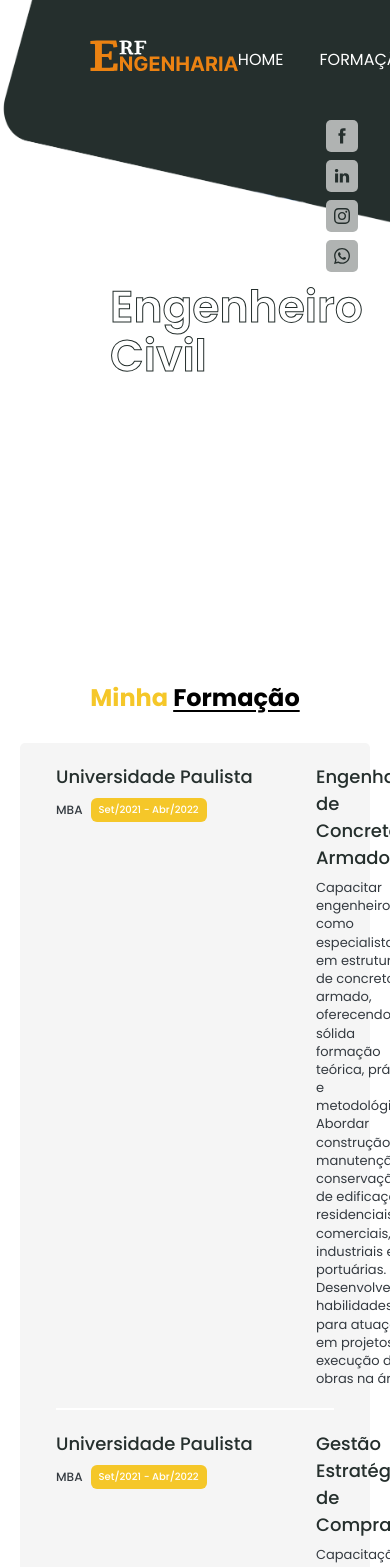
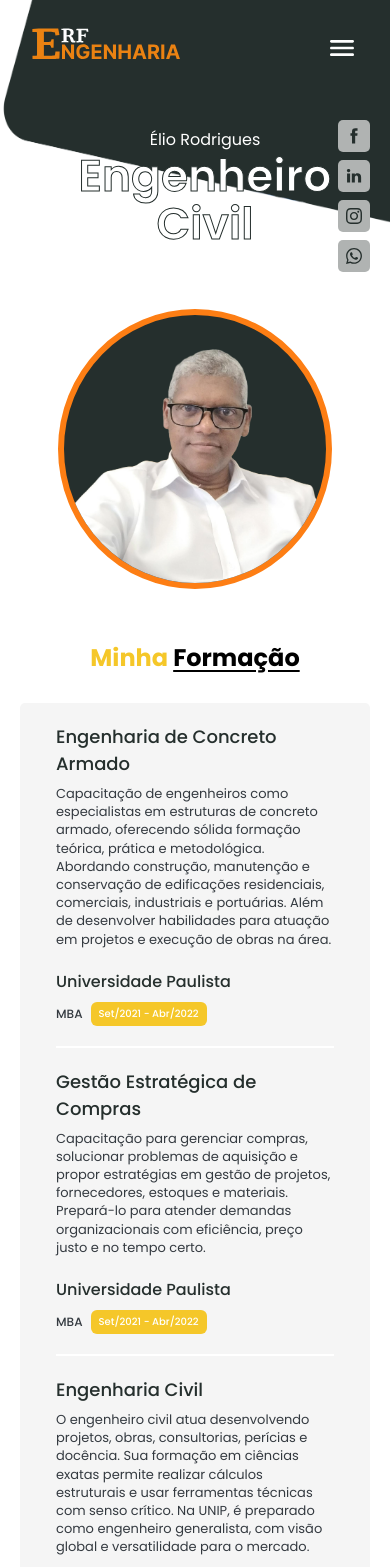
Before and after one commit to Mirian97/civil-engineering-website-angular, an Angular app: page / in a window 390 px wide. Shown: the top 1567 px of the page. Built offline with nearby package versions, Linux system fonts and the light colour scheme.

Commit message:
feat: adapt to mobile

```diff
--- a/src/app/components/button/button.component.scss
+++ b/src/app/components/button/button.component.scss
@@ -5,6 +5,7 @@ button {
   border-radius: 5px;
   padding: 14px 50px;
   transition: all 0.2s ease-in-out;
+  text-align: center;
   cursor: pointer;
 
   &.primary {
--- a/src/app/components/floating-contact/floating-contact.component.scss
+++ b/src/app/components/floating-contact/floating-contact.component.scss
@@ -1,6 +1,6 @@
 .contact-floating {
   position: fixed;
-  right: 32px;
+  right: 20px;
   top: 120px;
   display: flex;
   flex-direction: column;
@@ -24,3 +24,9 @@ a {
       rgba(17, 17, 26, 0.1) 0px 4px 16px;
   }
 }
+
+@media (min-width: 640px) {
+  .contact-floating {
+    right: 32px;
+  }
+}
--- a/src/app/components/footer-section/footer-section.component.scss
+++ b/src/app/components/footer-section/footer-section.component.scss
@@ -1,11 +1,12 @@
 .call-me-section {
   background-color: #f9f9f9;
-  margin-top: auto;
 
   .section {
-    flex-direction: row;
-    justify-content: space-between;
+    justify-content: center;
     align-items: center;
+    margin: auto;
+    gap: 16px;
+    text-align: center;
   }
 
   h4 {
@@ -53,3 +54,12 @@
     }
   }
 }
+
+@media (min-width: 640px) {
+  .call-me-section {
+    .section {
+      flex-direction: row;
+      justify-content: space-between;
+    }
+  }
+}
--- a/src/app/components/formation-section/formation-section.component.html
+++ b/src/app/components/formation-section/formation-section.component.html
@@ -4,16 +4,16 @@
     @for (item of educationList; track item.title) {
     <div class="formation-item">
       <div>
-        <h4 class="university">{{ item.university }}</h4>
+        <h4 class="title">{{ item.title }}</h4>
+        <p class="description">
+          {{ item.description }}
+        </p>
+      </div>
+      <div class="formation-duration">
+        <h4 class="title university">{{ item.university }}</h4>
         <p class="chip">
           {{ item.type }}
           <span>{{ item.duration }}</span>
-        </p>
-      </div>
-      <div>
-        <h4 class="university">{{ item.title }}</h4>
-        <p class="description">
-          {{ item.description }}
         </p>
       </div>
     </div>
--- a/src/app/components/formation-section/formation-section.component.scss
+++ b/src/app/components/formation-section/formation-section.component.scss
@@ -8,11 +8,13 @@
   text-align: left;
   padding: 0px 36px;
   border-radius: 5px;
+  width: 100%;
+}
 
 .formation-item {
-    display: grid;
-    grid-template-columns: 200px 1fr;
-    gap: 60px;
+  display: flex;
+  flex-direction: column;
+  gap: 20px;
   border-bottom: 2px solid var(--white);
   padding: 20px 0;
   color: var(--gray);
@@ -21,10 +23,14 @@
     border: none;
   }
 
-    .university {
+  .title {
     font-weight: 500;
     font-size: 18px;
     margin-bottom: 8px;
+  }
+
+  .university {
+    font-size: 16px;
   }
 
   .chip {
@@ -52,4 +58,19 @@
     line-height: 1.4;
   }
 }
+
+@media (min-width: 640px) {
+  .formation-item {
+    flex-direction: row-reverse;
+    gap: 60px;
+
+    .formation-duration {
+      width: 200px;
+      flex: none;
     }
+
+    .university {
+      font-size: 18px;
+    }
+  }
+}
--- a/src/app/components/hero-section/hero-section.component.scss
+++ b/src/app/components/hero-section/hero-section.component.scss
@@ -5,25 +5,26 @@
   min-height: 600px;
   width: 100%;
   float: left;
-  padding: 0 90px;
   display: flex;
   flex-direction: column;
-  gap: 100px;
-  margin-bottom: 40px;
+  gap: 32px;
+  padding: 0 32px;
 }
 
 .wrapper-profile {
   display: flex;
+  flex-direction: column;
   justify-content: space-between;
   align-items: center;
   max-width: 1000px;
   margin: 0 auto;
   gap: 40px;
   width: 100%;
+  text-align: center;
 
   div {
     color: var(--white);
-    padding: 0 0 140px 20px;
+    padding: 0 0 20px 20px;
 
     h1 {
       font-weight: 600;
@@ -35,10 +36,30 @@
   }
 
   img {
-    height: 340px;
+    height: 280px;
     z-index: 1;
     border-radius: 50%;
     border: 6px solid var(--orange);
     background-color: var(--gray);
   }
 }
+
+@media (min-width: 1024px) {
+  .home-section {
+    gap: 100px;
+    padding: 0 90px;
+  }
+
+  .wrapper-profile {
+    flex-direction: row;
+    text-align: left;
+
+    div {
+      padding: 0 0 140px 20px;
+    }
+
+    img {
+      height: 340px;
+    }
+  }
+}
--- a/src/app/components/navbar/navbar.component.html
+++ b/src/app/components/navbar/navbar.component.html
@@ -2,6 +2,9 @@
   <a routerLink="/">
     <img src="/svgs/primary-logo.svg" alt="Logo ERF" class="logo" />
   </a>
+  <button class="menu">
+    <app-svg-icon iconName="menu" [height]="32" [width]="32" fill="#FFF" />
+  </button>
   <ul class="navbar">
     @for (item of navbarList; track item.location) {
     <app-navbar-item [location]="item.location" [name]="item.name">
--- a/src/app/components/navbar/navbar.component.scss
+++ b/src/app/components/navbar/navbar.component.scss
@@ -1,7 +1,7 @@
 .header {
   display: flex;
   justify-content: space-between;
-  padding: 40px 0;
+  padding: 28px 0;
   align-self: start;
   margin: 0;
   align-items: center;
@@ -13,7 +13,26 @@
   }
 
   .navbar {
-    display: flex;
     gap: 36px;
+    display: none;
   }
 }
+
+.menu {
+  all: unset;
+  background-color: none;
+}
+
+@media (min-width: 764px) {
+  .menu {
+    display: none;
+  }
+
+  .header {
+    padding: 40px 0;
+
+    .navbar {
+      display: flex;
+    }
+  }
+}
--- a/src/app/components/navbar/navbar.component.ts
+++ b/src/app/components/navbar/navbar.component.ts
@@ -2,11 +2,12 @@ import { Component } from '@angular/core';
 import { RouterModule } from '@angular/router';
 import { NAVBAR_LIST } from '../../constants/navbar-list';
 import { NavbarItemComponent } from '../navbar-item/navbar-item.component';
+import { SvgIconComponent } from '../svg-icon/svg-icon.component';
 
 @Component({
   selector: 'app-navbar',
   standalone: true,
-  imports: [NavbarItemComponent, RouterModule],
+  imports: [NavbarItemComponent, RouterModule, SvgIconComponent],
   templateUrl: './navbar.component.html',
   styleUrl: './navbar.component.scss',
 })
--- a/src/app/constants/education-list.ts
+++ b/src/app/constants/education-list.ts
@@ -4,7 +4,7 @@ export const EDUCATION_LIST = [
     duration: 'Set/2021 - Abr/2022',
     title: 'Engenharia de Concreto Armado',
     description:
-      'Capacitar engenheiros como especialistas em estruturas de concreto armado, oferecendo sólida formação teórica, prática e metodológica. Abordar construção, manutenção e conservação de edificações residenciais, comerciais, industriais e portuárias. Desenvolver habilidades para atuação em projetos e execução de obras na área.',
+      'Capacitação de engenheiros como especialistas em estruturas de concreto armado, oferecendo sólida formação teórica, prática e metodológica. Abordando construção, manutenção e conservação de edificações residenciais, comerciais, industriais e portuárias. Além de desenvolver habilidades para atuação em projetos e execução de obras na área.',
     type: 'MBA',
   },
   {
```
Also changed, not shown: public/svgs/menu.svg (added). Lines whose indentation alone changed are shown as unchanged.
